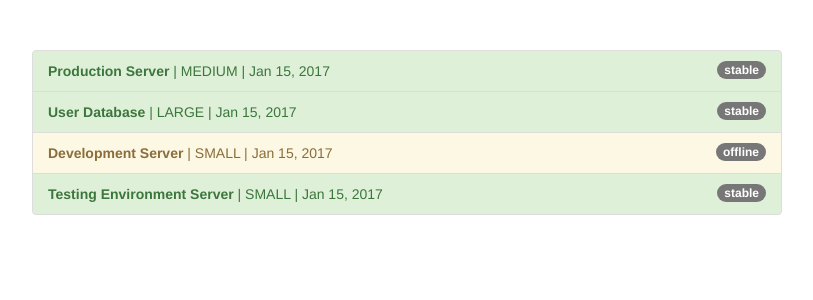
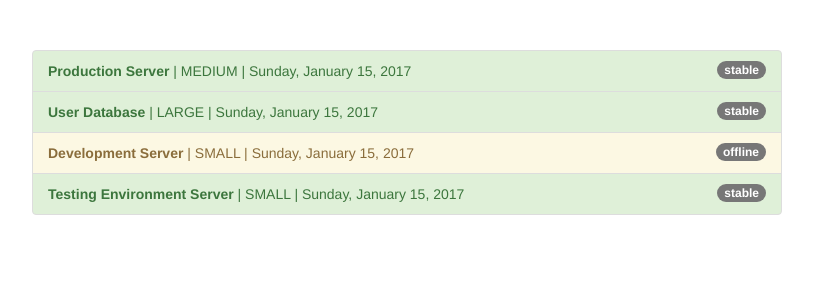
Before and after one commit to yogas/angular-hm-8, an Angular app: page / in a window 1280 px wide. Shown: the top 300 px of the page, without its empty margins (233-1046 px from the left). Built offline with nearby package versions, Linux system fonts and the light colour scheme.

Commit message:
lesson 242

```diff
--- a/src/app/app.component.html
+++ b/src/app/app.component.html
@@ -10,7 +10,9 @@
             class="badge">
             {{ server.status }}
           </span>
-          <strong>{{ server.name }}</strong> | {{ server.instanceType | uppercase }} | {{ server.started | date }}
+          <strong>{{ server.name }}</strong> |
+          {{ server.instanceType | uppercase }} |
+          {{ server.started | date:'fullDate' }}
         </li>
       </ul>
     </div>
```
